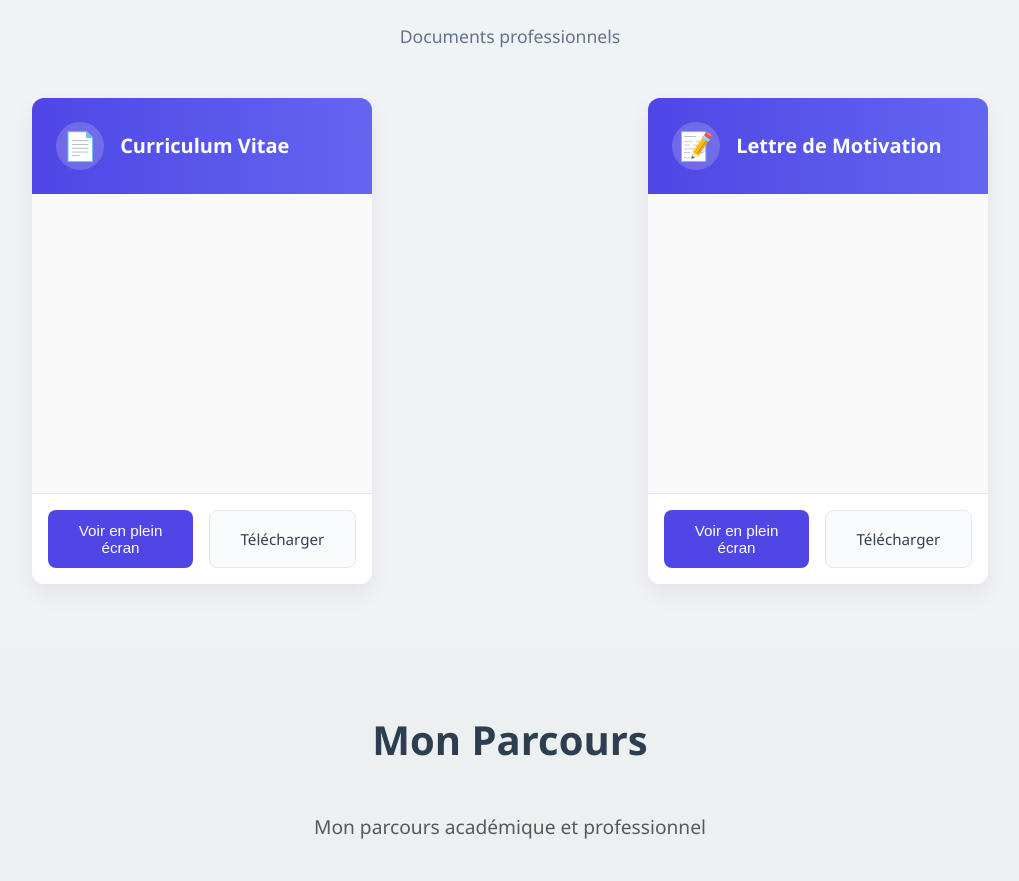
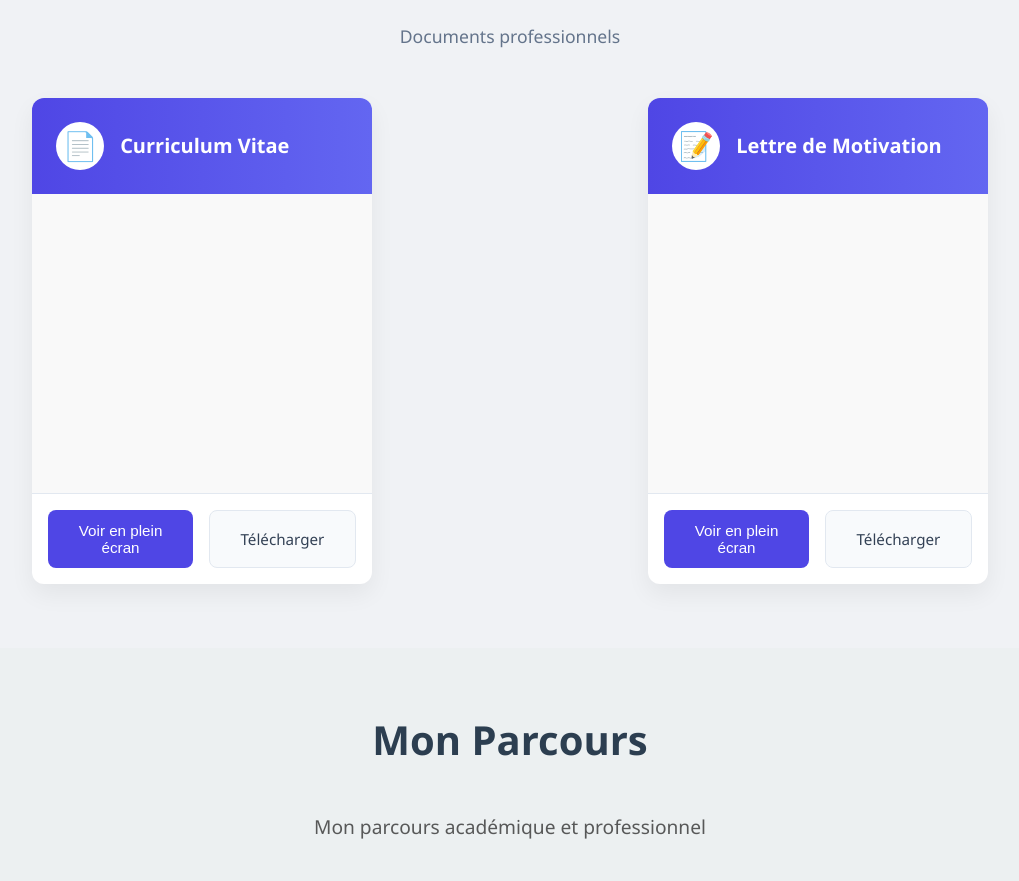
Before and after one commit to sikirou195/frontendPort, a Vue app: page /portofolio in a window 1280 px wide. Shown: the part 3936-4817 px from the top of the page, without its empty margins (130-1149 px from the left). Built offline with nearby package versions, Linux system fonts and the light colour scheme.

Commit message:
Modification de composant lettreMotive.vue

```diff
--- a/src/components/lettreMotiv.vue
+++ b/src/components/lettreMotiv.vue
@@ -196,7 +196,7 @@
   .document-icon {
     font-size: 1.75rem;
     margin-right: 1rem;
-    background-color: rgba(241, 235, 235, 0.2);
+    background-color: white;
     width: 48px;
     height: 48px;
     border-radius: 50%;
```
